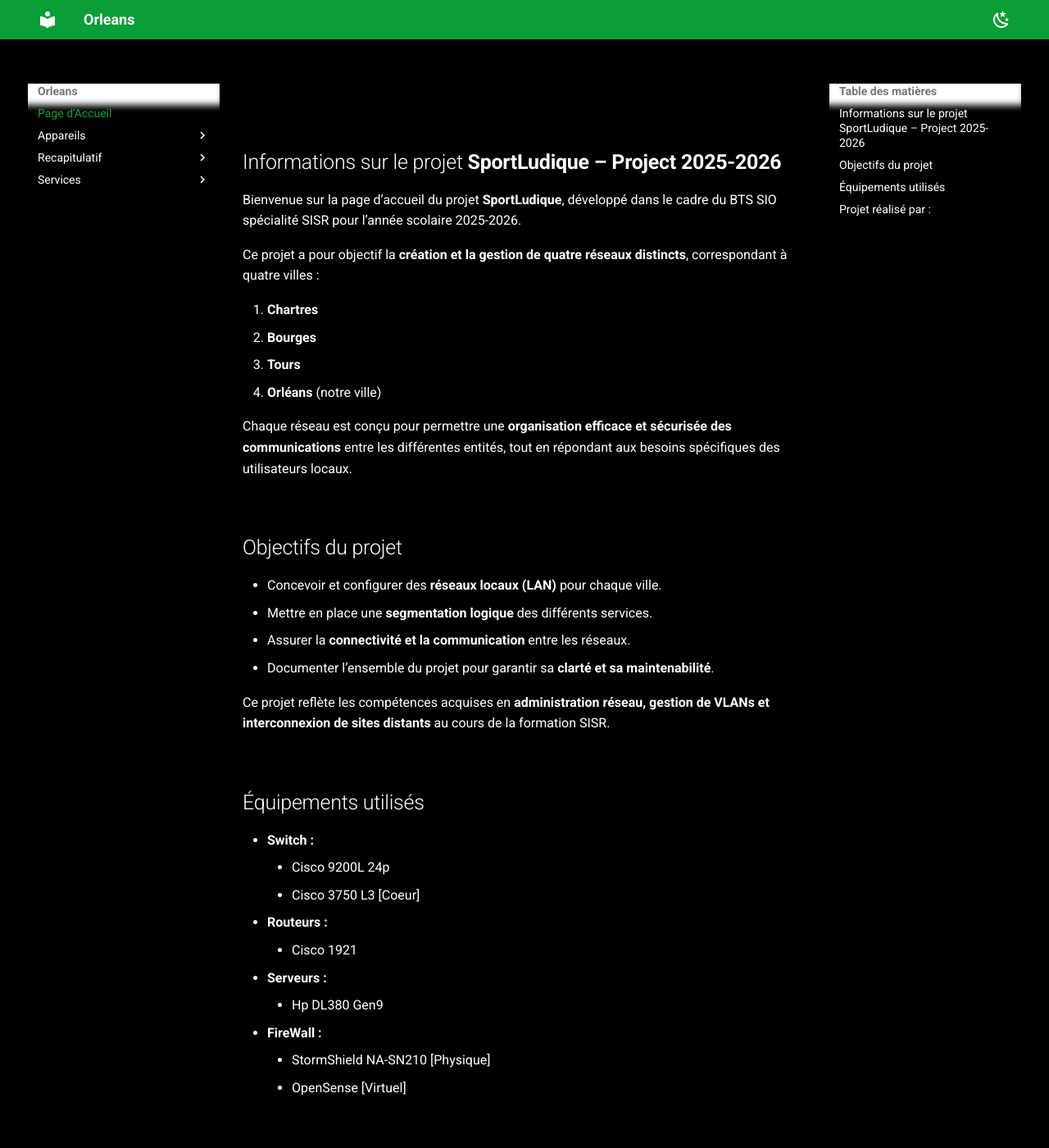
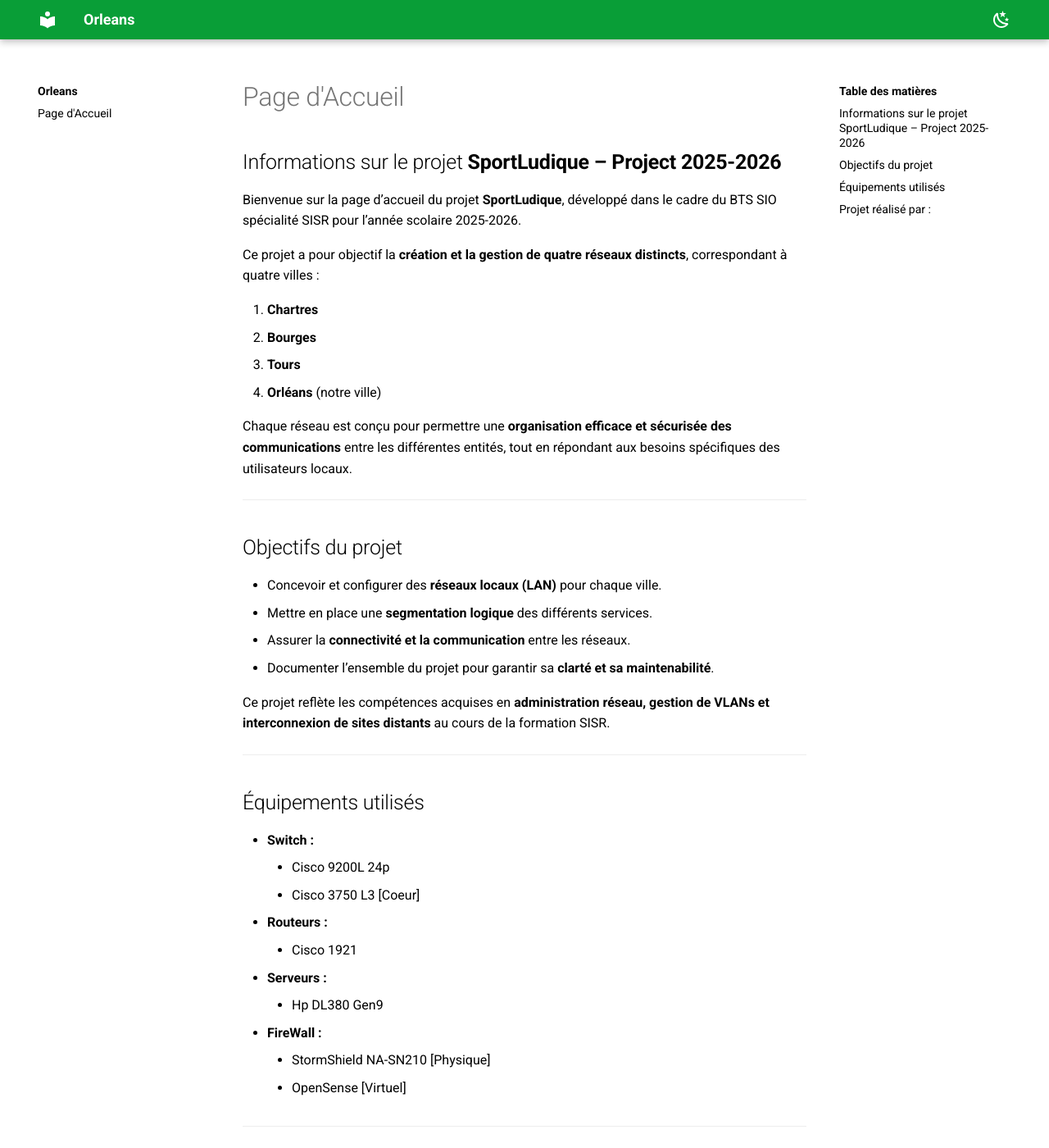
Before and after one commit to XolA-max/gp-orleans-sportludique2025-2026, an MkDocs documentation site: the page built from docs/index.md, in a window 1280 px wide and 1400 px high. Shown: the whole window at 82% size. Built offline with MkDocs 1.6.1 and Material for MkDocs 9.7.7, drawn with Linux system fonts in a browser that asks for light colours.

Commit message:
modification mkdocs.yml theme

```diff
--- a/docs/overrides.css
+++ b/docs/overrides.css
@@ -40,3 +40,34 @@
 .md-content a {
     color: #099E37 !important; /* Orange foncé pour liens */
 }
+
+/* ====== test ======*/
+
+
+/* Arrière-plan blanc */
+.md-container,
+.md-main,
+.md-content,
+.md-content__inner {
+    background-color: #ffffff !important;
+}
+
+/* Texte en noir */
+body,
+.md-typeset,
+.md-nav,
+.md-nav__title,
+.md-nav__item a {
+    color: #000000 !important;
+}
+
+/* Correction des liens */
+a {
+    color: #099E37 !important;
+}
+
+/* Correction du code */
+code, pre {
+    background: #f5f5f5 !important;
+    color: #000000 !important;
+}
--- a/mkdocs.yml
+++ b/mkdocs.yml
@@ -33,14 +33,12 @@
   language: fr
   palette:
     - scheme: default
-      primary: "#099E37"
+      primary: "#099E37"     # Couleur principale (vert)
       accent: white
       toggle:
         icon: material/weather-night
-        name: Switch to dark mode
-    - scheme: slate
-      primary: "#099E37"
-      accent: white
-      toggle:
-        icon: material/weather-sunny
-        name: Switch to light mode
+        name: Passer au mode sombre
+
+extra:
+  css:
+    - overrides.css
```
